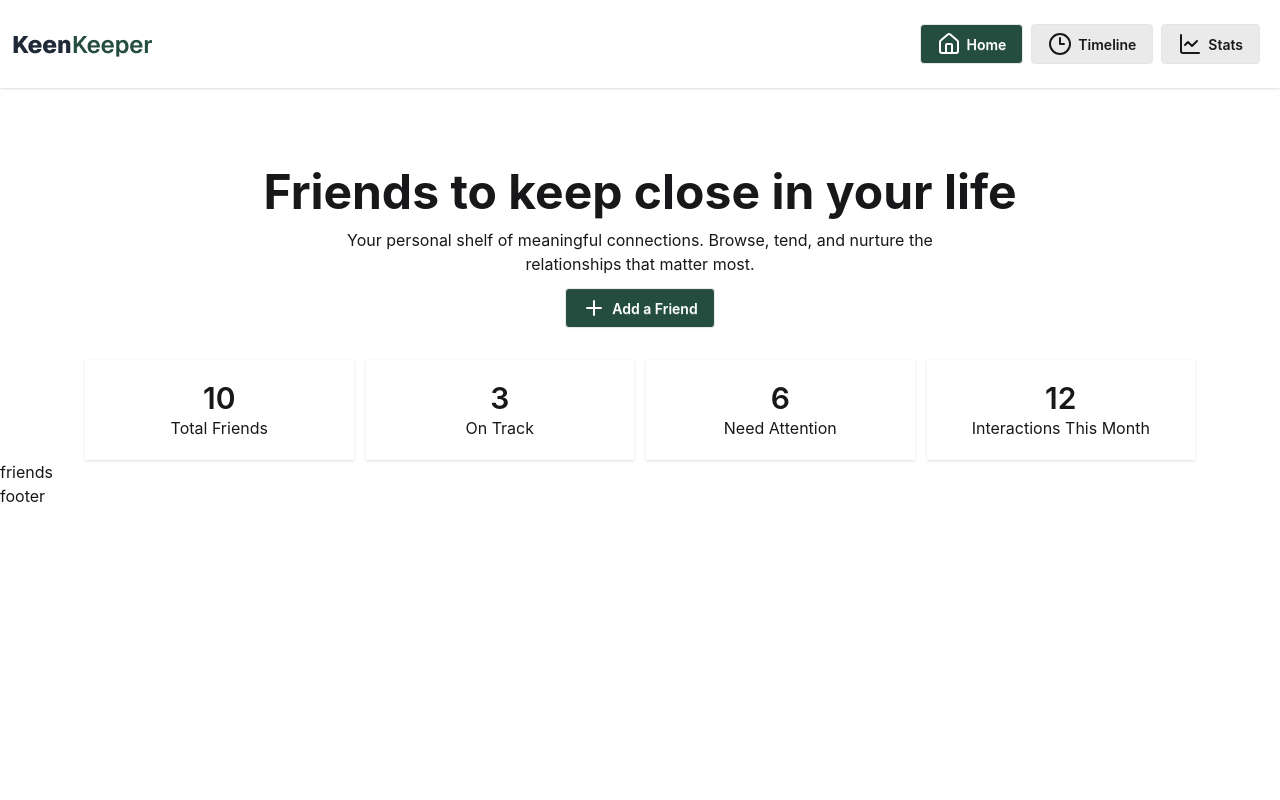
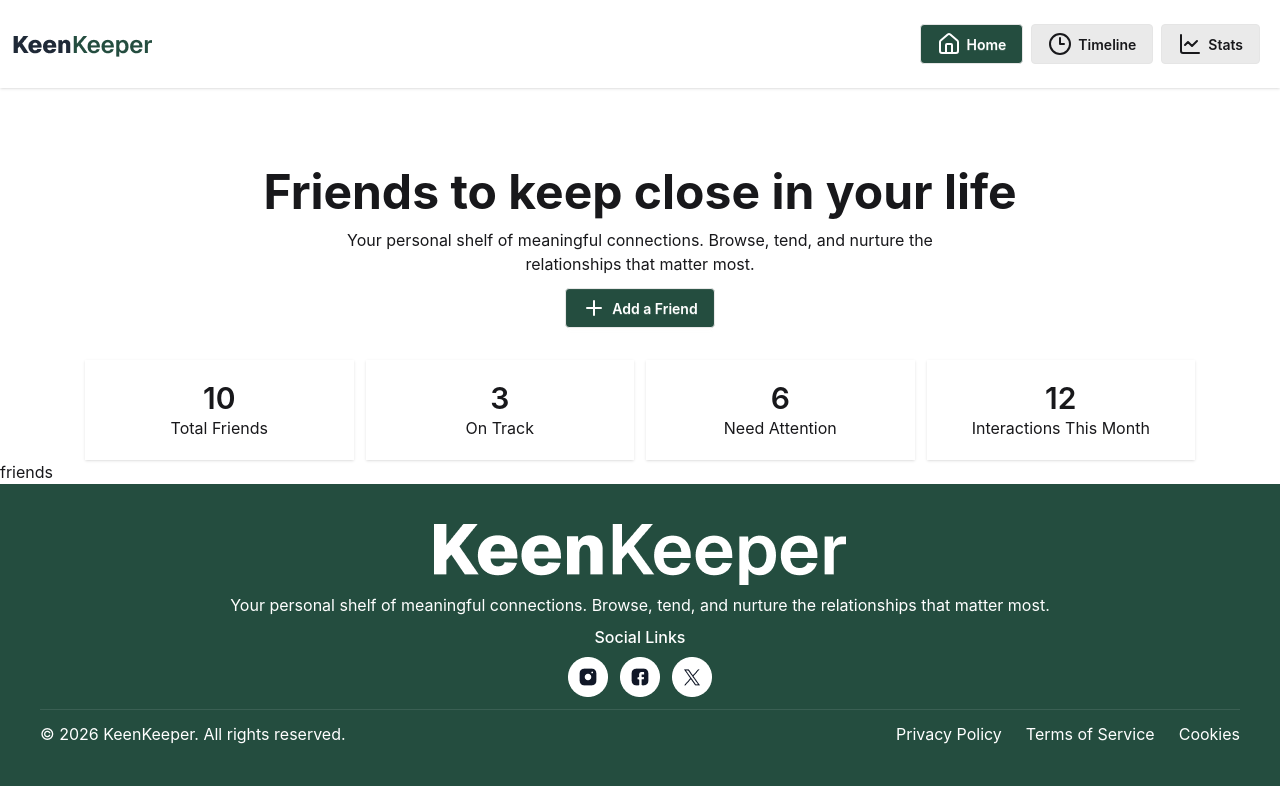
Before and after one commit to Mijanur-Rahman0/A7-keen-keeper, a React (Vite) app: page / in a window 1280 px wide. Built offline with nearby package versions, Linux system fonts and the light colour scheme.

Commit message:
added footer section

```diff
--- a/src/components/shared/Footer.jsx
+++ b/src/components/shared/Footer.jsx
@@ -1,11 +1,46 @@
-import React from 'react';
+import React from "react";
+import FooterLogo from "../../assets/images/logo-xl.png";
+import Facebook from "../../assets/images/facebook.png";
+import Instagram from "../../assets/images/instagram.png";
+import Twitter from "../../assets/images/twitter.png";
 
 const Footer = () => {
-    return (
-        <div>
-            footer
+  return (
+    <footer className="bg-[#244D3F] text-white text-center p-10">
+      <div className="container mx-auto">
+        <div className="space-y-2">
+          <img src={FooterLogo} alt="" className="mx-auto" />
+          <p className="">
+            Your personal shelf of meaningful connections. Browse, tend, and
+            nurture the relationships that matter most.
+          </p>
+          <div>
+            <h4 className="font-medium mb-2">Social Links</h4>
+            <div className="flex gap-3 justify-center">
+              <a href="">
+                <img src={Instagram} alt="" />
+              </a>
+              <a href="">
+                <img src={Facebook} alt="" />
+              </a>
+              <a href="">
+                <img src={Twitter} alt="" />
+              </a>
+            </div>
+          </div>
         </div>
-    );
+        <hr className="opacity-10 mt-3 mb-3" />
+        <div className="flex justify-between">
+            <p>&copy; 2026 KeenKeeper. All rights reserved.</p>
+            <div className="flex gap-6">
+            <a href="">Privacy Policy</a>
+            <a href="">Terms of Service </a>
+            <a href="">Cookies</a>
+            </div>
+        </div>
+      </div>
+    </footer>
+  );
 };
 
 export default Footer;
```
